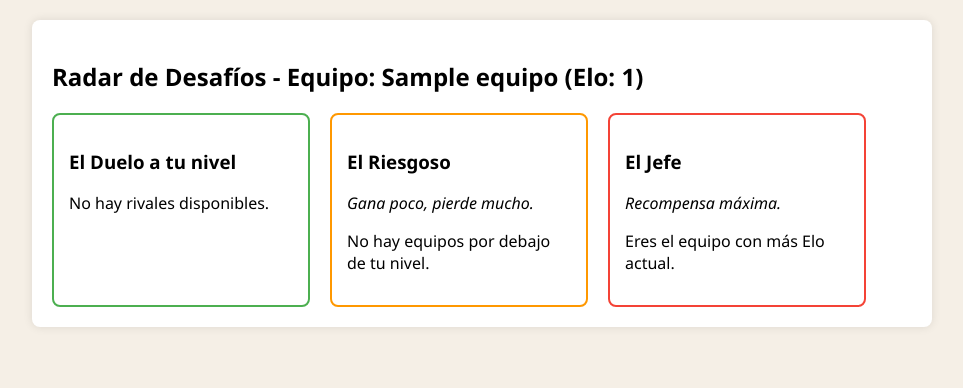
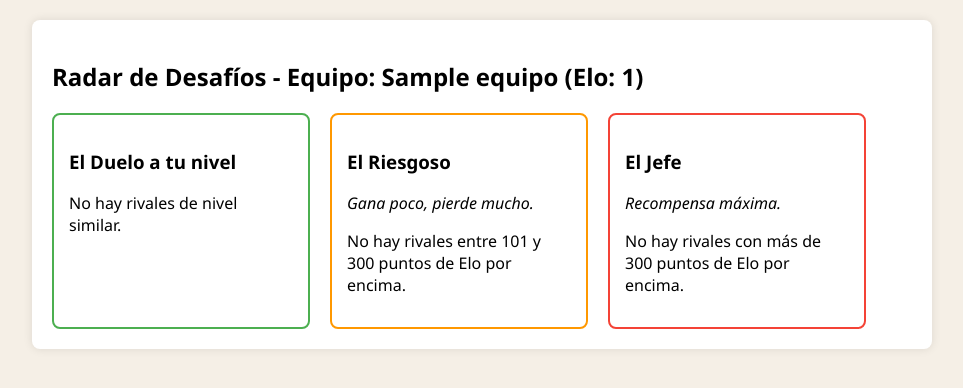
Before and after one commit to MartinAguilarg/Proyecto-inicial-IWG400, a Django app: page /radar/ in a window 1280 px wide. Shown: the part 76-464 px from the top of the page, without its empty margins (158-1121 px from the left). Run offline with Django 5.2, Linux system fonts and the light colour scheme; a user stored in the database is signed in; tables that the repository leaves empty hold one stand-in row (values such as "Sample post").

Commit message:
Mejorar clasificación y visualización del radar de desafíos

```diff
--- a/torneo/templates/registration/radar.html
+++ b/torneo/templates/registration/radar.html
@@ -1,3 +1,4 @@
+
 {% extends 'registration/base.html' %}
 {% load static %}
 
@@ -13,46 +14,49 @@
 
     <div class="radar-card duelo">
         <h3>El Duelo a tu nivel</h3>
-        {% if duelo_justo %}
-            <p><strong>{{ duelo_justo.nombre }}</strong></p>
-            <p>Elo: {{ duelo_justo.elo }}</p>
-            <form method="post" action="{% url 'enviar_desafio' duelo_justo.id %}">
+
+        {% for equipo in duelo_justo %}
+            <p><strong>{{ equipo.nombre }}</strong></p>
+            <p>Elo: {{ equipo.elo }}</p>
+            <form method="post" action="{% url 'enviar_desafio' equipo.id %}">
                 {% csrf_token %}
                 <button type="submit">Enviar Desafío</button>
             </form>
-        {% else %}
-            <p>No hay rivales disponibles.</p>
-        {% endif %}
+        {% empty %}
+            <p>No hay rivales de nivel similar.</p>
+        {% endfor %}
     </div>
 
     <div class="radar-card riesgoso">
         <h3>El Riesgoso</h3>
         <p><em>Gana poco, pierde mucho.</em></p>
-        {% if underdog %}
-            <p><strong>{{ underdog.nombre }}</strong></p>
-            <p>Elo: {{ underdog.elo }}</p>
-            <form method="post" action="{% url 'enviar_desafio' underdog.id %}">
+
+        {% for equipo in underdog %}
+            <p><strong>{{ equipo.nombre }}</strong></p>
+            <p>Elo: {{ equipo.elo }}</p>
+            <form method="post" action="{% url 'enviar_desafio' equipo.id %}">
                 {% csrf_token %}
                 <button type="submit">Enviar Desafío</button>
             </form>
-        {% else %}
-            <p>No hay equipos por debajo de tu nivel.</p>
-        {% endif %}
+        {% empty %}
+            <p>No hay rivales entre 101 y 300 puntos de Elo por encima.</p>
+        {% endfor %}
     </div>
 
     <div class="radar-card jefe">
         <h3>El Jefe</h3>
         <p><em>Recompensa máxima.</em></p>
-        {% if jefe %}
-            <p><strong>{{ jefe.nombre }}</strong></p>
-            <p>Elo: {{ jefe.elo }}</p>
-            <form method="post" action="{% url 'enviar_desafio' jefe.id %}">
+
+        {% for equipo in jefe %}
+            <p><strong>{{ equipo.nombre }}</strong></p>
+            <p>Elo: {{ equipo.elo }}</p>
+            <form method="post" action="{% url 'enviar_desafio' equipo.id %}">
                 {% csrf_token %}
                 <button type="submit">Enviar Desafío</button>
             </form>
-        {% else %}
-            <p>Eres el equipo con más Elo actual.</p>
-        {% endif %}
+        {% empty %}
+            <p>No hay rivales con más de 300 puntos de Elo por encima.</p>
+        {% endfor %}
     </div>
 
 </div>
--- a/torneo/views.py
+++ b/torneo/views.py
@@ -220,12 +220,24 @@ def radar_desafios(request):
     mi_equipo = get_object_or_404(Equipo, capitan=request.user)
     otros_equipos = Equipo.objects.exclude(id=mi_equipo.id)
 
-    duelo_justo = otros_equipos.annotate(
+    # Duelo a tu nivel: entre -100 y +100 puntos de Elo
+    duelo_justo = otros_equipos.filter(
+        elo__gte=mi_equipo.elo - 100,
+        elo__lte=mi_equipo.elo + 100
+    ).annotate(
         diferencia=Abs(F('elo') - mi_equipo.elo)
-    ).order_by('diferencia').first()
+    ).order_by('diferencia')
 
-    underdog = otros_equipos.filter(elo__lt=mi_equipo.elo).order_by('-elo').first()
-    jefe = otros_equipos.filter(elo__gt=mi_equipo.elo).order_by('-elo').first()
+    # El Riesgoso: entre 101 y 300 puntos por encima
+    underdog = otros_equipos.filter(
+        elo__gt=mi_equipo.elo + 100,
+        elo__lte=mi_equipo.elo + 300
+    ).order_by('elo')
+
+    # El Jefe: más de 300 puntos por encima
+    jefe = otros_equipos.filter(
+        elo__gt=mi_equipo.elo + 300
+    ).order_by('-elo')
 
     contexto = {
         'mi_equipo': mi_equipo,
```
